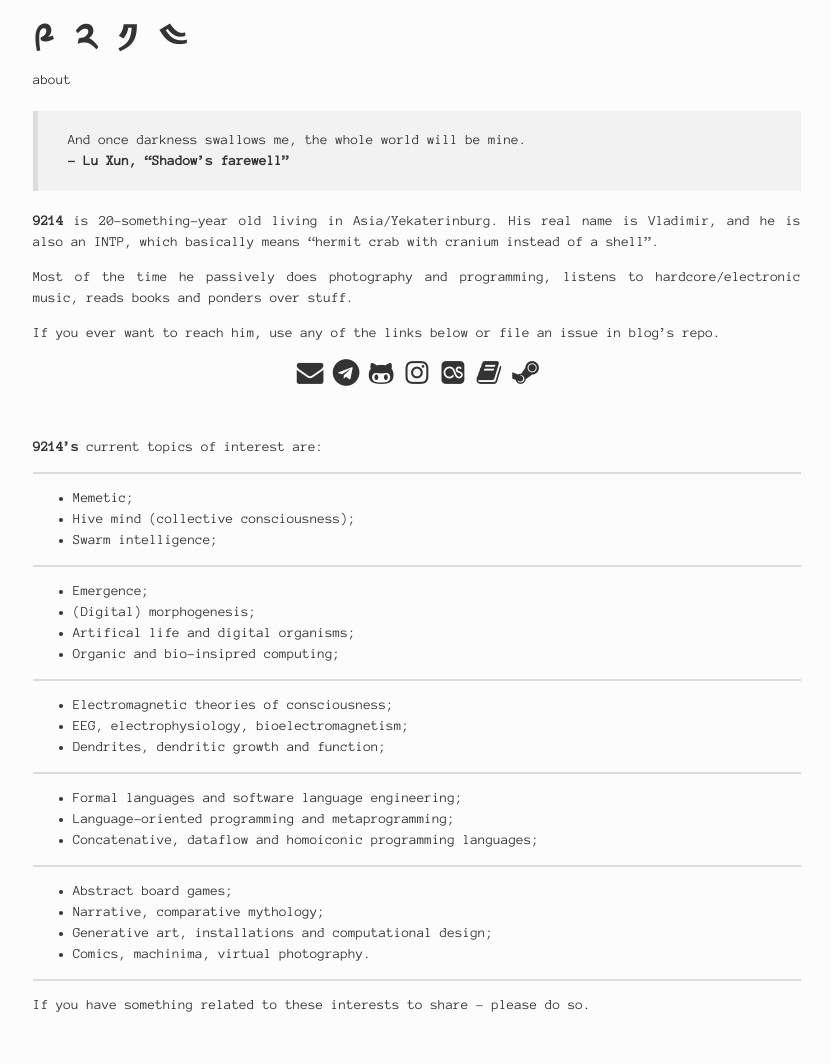
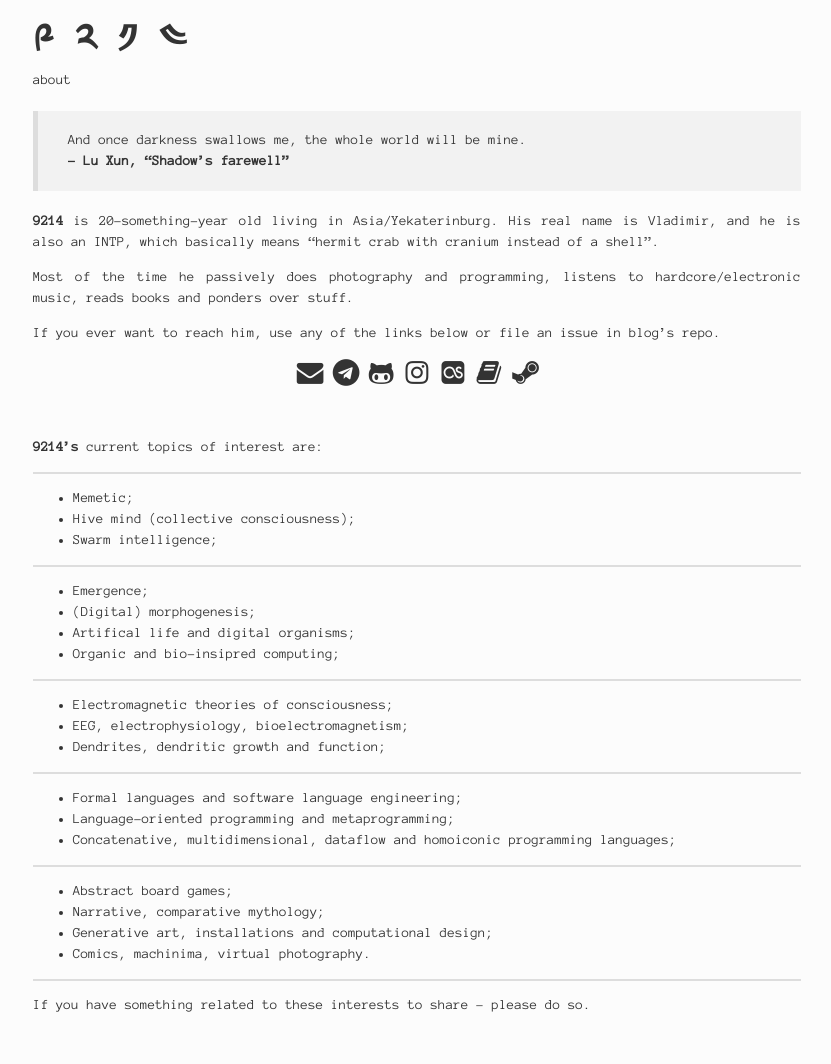
Before and after one commit to 9214/9214.github.io, a Jekyll site: the page built from pages/about.md, in a window 1280 px wide. Shown: the whole page, without its empty margins (223-1054 px from the left). Built offline with Jekyll 4.4.1, drawn with Linux system fonts in a browser that asks for light colours.

Commit message:
FEAT: point J reached

```diff
--- a/pages/about.md
+++ b/pages/about.md
@@ -41,7 +41,7 @@ If you ever want to reach him, use any of the links below or file an issue in bl
 
 - Formal languages and software language engineering;
 - Language-oriented programming and metaprogramming;
-- Concatenative, dataflow and homoiconic programming languages;
+- Concatenative, multidimensional, dataflow and homoiconic programming languages;
 
 ---
 
```
